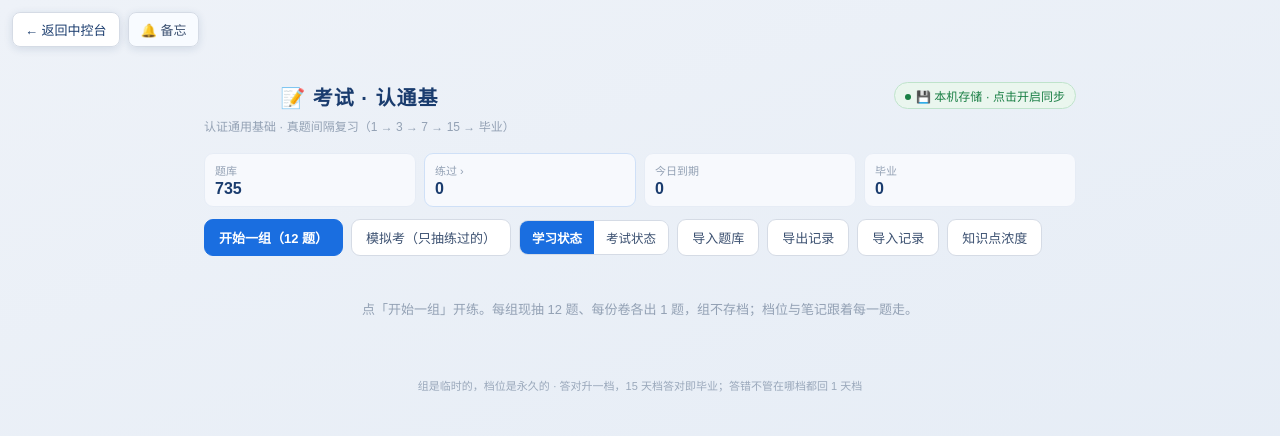
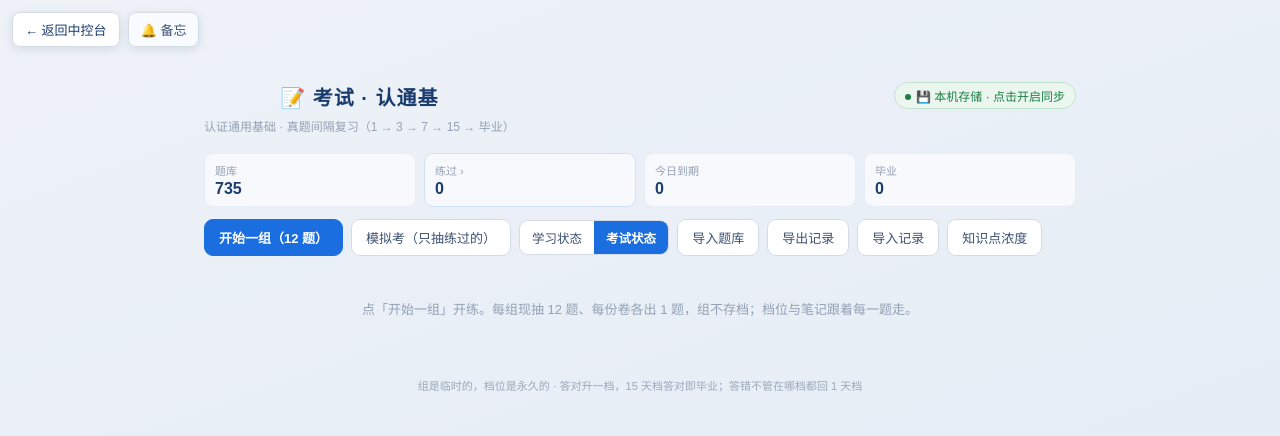
Before and after one commit to 13450388719/console-hub, a plain HTML site: page pages/exam-rentongji.html in a window 1280 px wide. Drawn offline with Linux system fonts and the light colour scheme.

Commit message:
默认状态改为考试状态

```diff
--- a/pages/exam-rentongji.html
+++ b/pages/exam-rentongji.html
@@ -100,8 +100,8 @@
     <button class="btn pri" id="btnStart">开始一组（12 题）</button>
     <button class="btn" id="btnMock">模拟考（只抽练过的）</button>
     <div class="tg" id="tgState">
-      <button data-s="study" class="on">学习状态</button>
-      <button data-s="exam">考试状态</button>
+      <button data-s="study">学习状态</button>
+      <button data-s="exam" class="on">考试状态</button>
     </div>
     <button class="btn" id="btnImport">导入题库</button>
     <button class="btn" id="btnExport">导出记录</button>
@@ -235,7 +235,7 @@
 
   /* ---------- 会话状态 ---------- */
   var S = { mode:'idle', mock:false, qs:[], cur:0, ans:{}, judged:{}, result:null };
-  var STATE = 'study';   // study | exam
+  var STATE = 'exam';   // study | exam（默认考试态）
 
   function startSession(mock){
     var p = pickSession(mock);
@@ -673,7 +673,7 @@
   $('btnMock').onclick = function(){ startSession(true); };
 
   migrate();
-  setState('study');
+  setState('exam');
   stats();
 
   fetch('exam/bank.json?r=' + Date.now())
```
